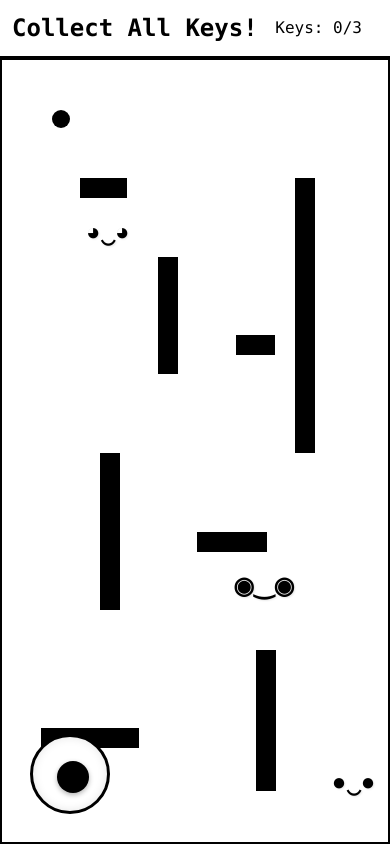
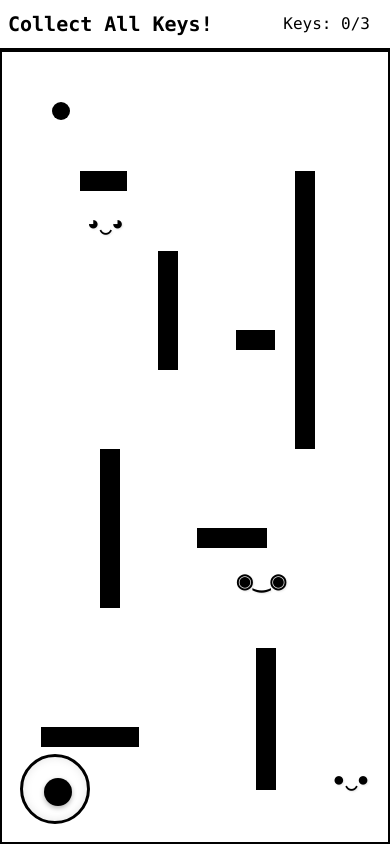
Before and after one commit to phengsamnangschlab-lang/key-collection, a plain HTML site: page page/index.html in a window 390 px wide. Both pictures are taken after a click on the button "START GAME". Drawn offline with nearby package versions, Linux system fonts and the light colour scheme.

Commit message:
Add files via upload

```diff
--- a/page/script.js
+++ b/page/script.js
@@ -178,8 +178,8 @@ function checkCollision(newX, newY) {
 
 function checkKeyCollection(x, y) {
     const playerSize = window.innerWidth <= 768 ? 18 : 20;
-    const keySize = window.innerWidth <= 768 ? 40 : 50;
-    const revealDistance = window.innerWidth <= 768 ? 60 : 80; // Distance to auto-reveal keys
+    const keySize = window.innerWidth <= 768 ? 35 : 50;
+    const revealDistance = window.innerWidth <= 768 ? 50 : 80; // Distance to auto-reveal keys
 
     keys.forEach(key => {
         // Auto-reveal keys when player gets close
@@ -268,7 +268,7 @@ let joystickState = {
     isDragging: false,
     centerX: 0,
     centerY: 0,
-    maxDistance: 35,
+    maxDistance: window.innerWidth <= 768 ? 28 : 35,
     moveInterval: null,
     lastMoveTime: 0,
     currentX: 0,
--- a/page/style.css
+++ b/page/style.css
@@ -4,6 +4,8 @@ body {
     margin: 0;
     padding: 0;
     overflow: hidden;
+    height: 100vh;
+    height: 100dvh; /* Dynamic viewport height for mobile */
 }
 
 .game-canvas {
@@ -156,6 +158,7 @@ body {
 
 #gamePage {
     height: 100vh;
+    height: 100dvh; /* Dynamic viewport height for mobile */
     width: 100vw;
 }
 
@@ -230,96 +233,123 @@ body {
 }
 
 @media (max-width: 768px) {
+    /* Fix viewport height issues */
+    body {
+        height: 100vh;
+        height: 100dvh;
+        max-height: 100vh;
+        max-height: 100dvh;
+    }
+
+    #startPage, #gamePage {
+        height: 100vh;
+        height: 100dvh;
+        max-height: 100vh;
+        max-height: 100dvh;
+        overflow: hidden;
+    }
+
     .player {
         width: 18px;
         height: 18px;
     }
 
     .key-container {
-        width: 40px;
-        height: 40px;
+        width: 35px;
+        height: 35px;
     }
 
     .cute-character {
-        font-size: 24px;
-        width: 40px;
-        height: 40px;
+        font-size: 20px;
+        width: 35px;
+        height: 35px;
     }
 
     .key {
-        width: 32px;
-        height: 32px;
-        font-size: 16px;
-        top: 4px;
-        left: 4px;
+        width: 28px;
+        height: 28px;
+        font-size: 14px;
+        top: 3.5px;
+        left: 3.5px;
     }
 
     .joystick-controls {
         display: flex;
+        bottom: 10px;
+        left: 10px;
     }
 
     .joystick-container {
-        width: 100px;
-        height: 100px;
+        width: 90px;
+        height: 90px;
     }
 
     .joystick-base {
-        width: 80px;
-        height: 80px;
+        width: 70px;
+        height: 70px;
     }
 
     .joystick-handle {
-        width: 32px;
-        height: 32px;
+        width: 28px;
+        height: 28px;
     }
 
     /* Start screen mobile optimization */
     .game-icon {
-        font-size: 3rem !important;
+        font-size: 2.5rem !important;
     }
 
     h1 {
-        font-size: 2rem !important;
+        font-size: 1.75rem !important;
     }
 
     .text-lg {
+        font-size: 0.9rem !important;
+    }
+
+    .px-8 {
+        padding-left: 1.25rem !important;
+        padding-right: 1.25rem !important;
+    }
+
+    .py-4 {
+        padding-top: 0.5rem !important;
+        padding-bottom: 0.5rem !important;
+    }
+
+    .text-xl {
         font-size: 1rem !important;
     }
 
-    .px-8 {
-        padding-left: 1.5rem !important;
-        padding-right: 1.5rem !important;
-    }
-
-    .py-4 {
-        padding-top: 0.75rem !important;
-        padding-bottom: 0.75rem !important;
-    }
-
-    .text-xl {
-        font-size: 1.125rem !important;
-    }
-
-    /* Additional mobile spacing */
+    /* Tighter mobile spacing */
     #startPage {
-        padding: 2rem 1rem !important;
+        padding: 1rem 1rem !important;
     }
 
     #startPage .text-center {
-        margin-bottom: 2rem !important;
+        margin-bottom: 1.5rem !important;
     }
 
     .mb-4 {
+        margin-bottom: 0.75rem !important;
+    }
+
+    .mb-8 {
         margin-bottom: 1rem !important;
     }
 
-    .mb-8 {
-        margin-bottom: 1.5rem !important;
+    /* Game area mobile optimization */
+    #gamePage .flex.justify-between.items-center {
+        padding: 0.5rem !important;
+        min-height: auto;
     }
 
-    /* Game area mobile optimization */
-    #gamePage .p-4 {
-        padding: 0.75rem !important;
+    .text-2xl {
+        font-size: 1.25rem !important;
+    }
+
+    .flex.gap-4 {
+        gap: 0.75rem !important;
     }
 
     .text-xs {
@@ -329,6 +359,13 @@ body {
     /* Hide bottom instruction text on mobile */
     .p-2.bg-white.border-t-2.border-black {
         display: none !important;
+    }
+
+    /* Ensure game area takes remaining space */
+    #gameArea {
+        flex: 1;
+        min-height: 0;
+        overflow: hidden;
     }
 }
 
```
